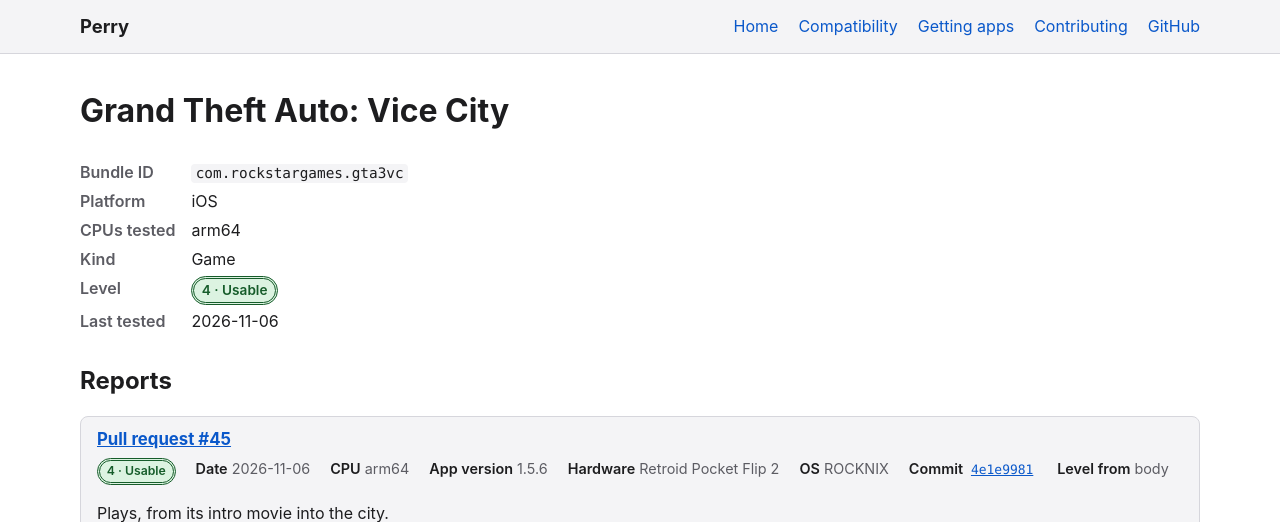
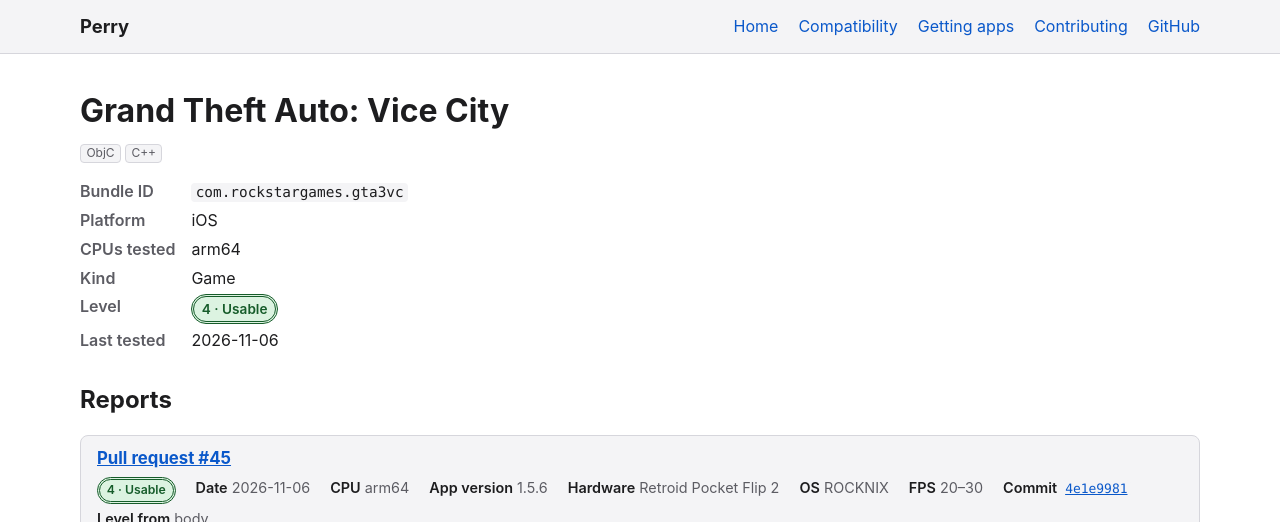
Before and after one commit to MillerTechnologyPeru/Perry, a Jekyll site: the page built from docs/_apps/ios/com.rockstargames.gta3vc.md, in a window 1280 px wide, cut to the strip 0-522 px from the top of the page. Built offline with Jekyll 4.4.1, drawn with Linux system fonts in a browser that asks for light colours.

Commit message:
Add Grand Theft Auto: Vice City's engine and language tags and frame rates

```diff
--- a/docs/_apps/ios/com.rockstargames.gta3vc.md
+++ b/docs/_apps/ios/com.rockstargames.gta3vc.md
@@ -3,6 +3,7 @@ name: "Grand Theft Auto: Vice City"
 bundle_id: "com.rockstargames.gta3vc"
 platform: ios
 kind: game
+tags: [ObjC, C++]
 reports:
   - pr: 45
     date: 2026-11-06
@@ -12,6 +13,7 @@ reports:
     app_version: "1.5.6"
     hardware: Retroid Pocket Flip 2
     os: ROCKNIX
+    fps: "20-30"
     level: 4
     source: body
     notes: Plays, from its intro movie into the city.
```
